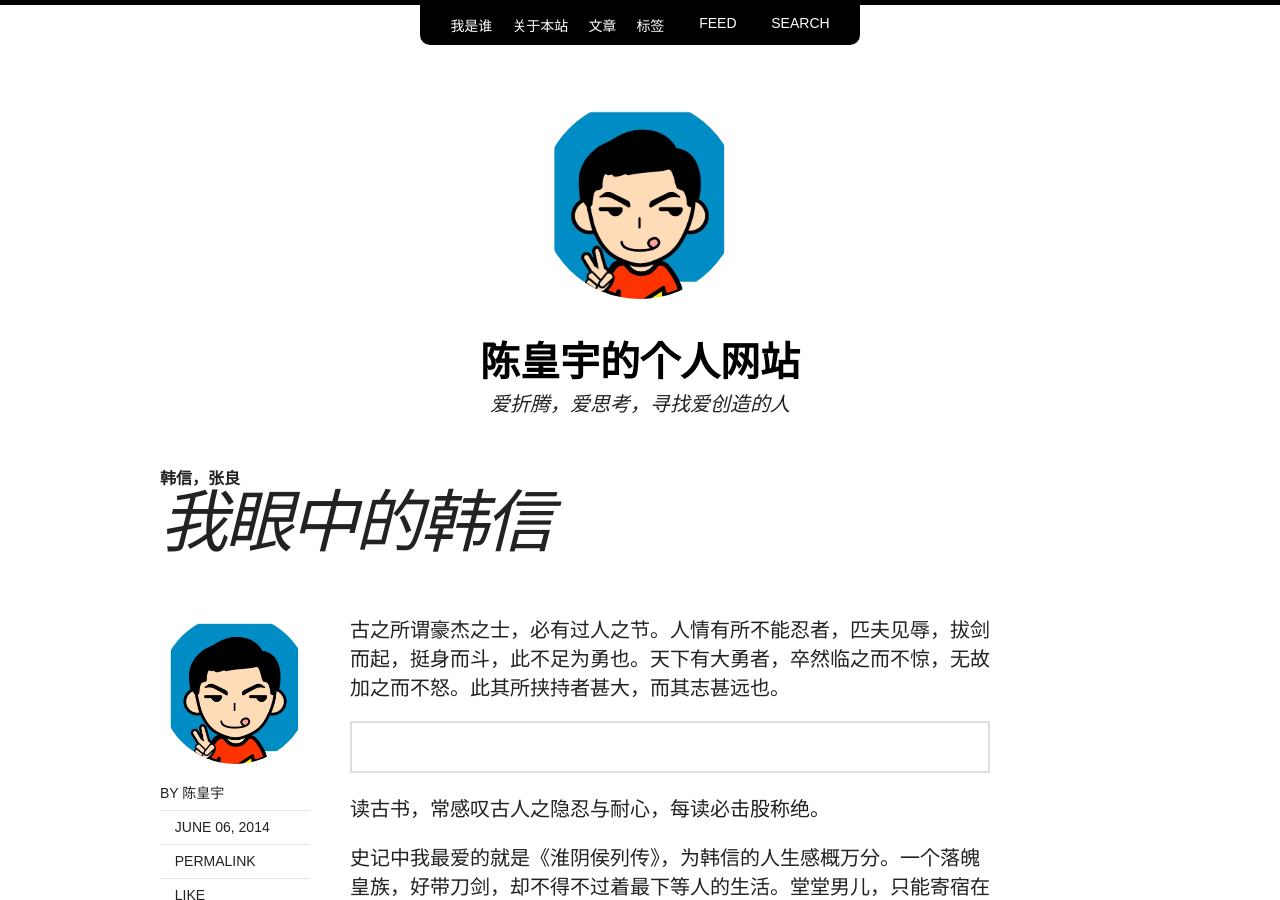
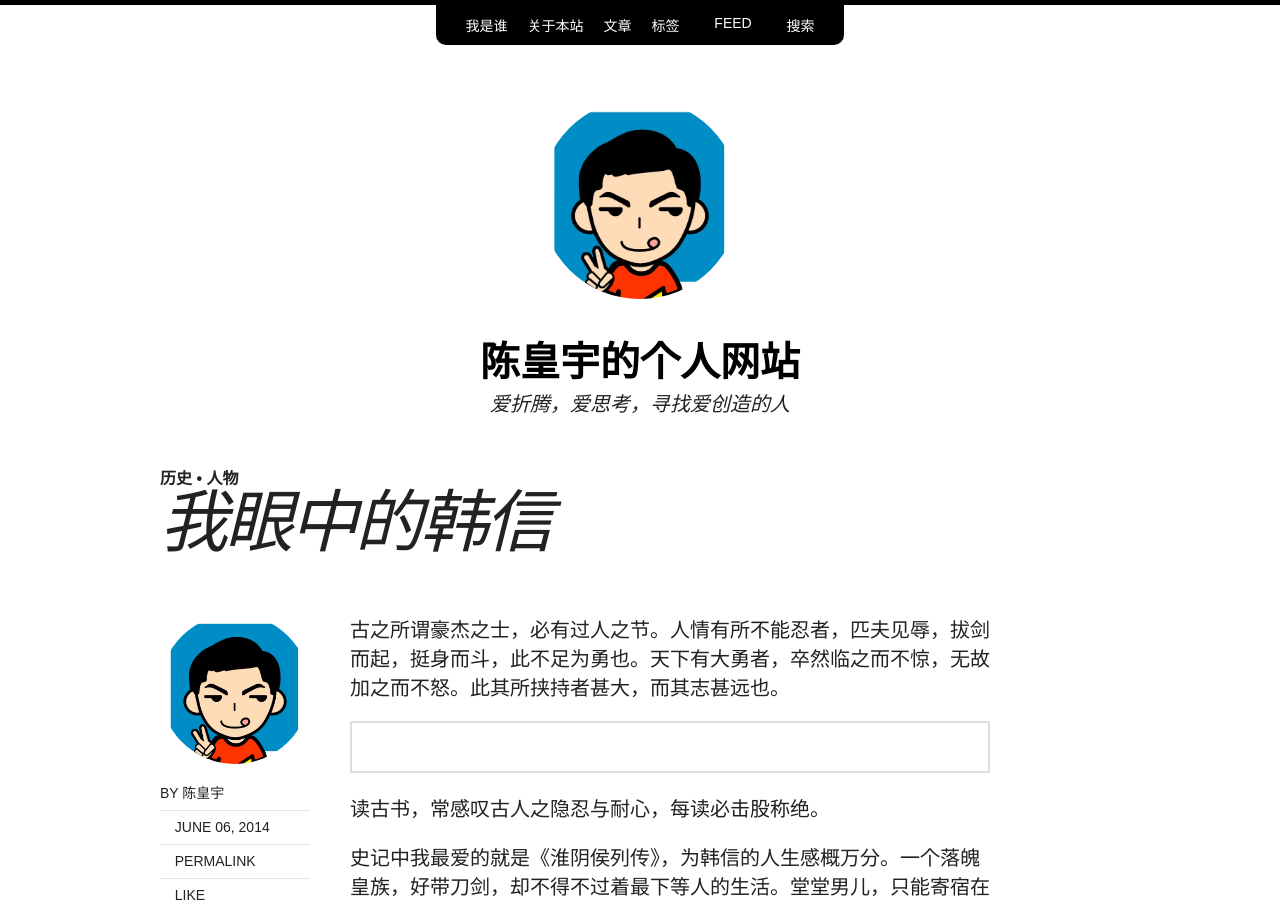
Before and after one commit to Renco/Renco.github.io, a Jekyll site: the page built from _posts/2014-06-06-韩信.md, in a window 1280 px wide and 900 px high. Built offline with Jekyll 4.4.1, drawn with Linux system fonts in a browser that asks for light colours; nearby versions of some CDN libraries; comment, search, counter and statistics services are not loaded.

Commit message:
random changes

```diff
--- a/_includes/navigation.html
+++ b/_includes/navigation.html
@@ -11,7 +11,7 @@
 			</li>
 	        {% endfor %}
 	        <li><a href="{{ site.url }}/feed.xml" title="Atom/RSS feed"><i class="icon-rss"></i> Feed</a></li>
-	        {% if site.search %}<li class="dosearch"><i class="icon-search"></i> Search</li>{% endif %}
+	        {% if site.search %}<li class="dosearch"><i class="icon-search"></i> 搜索</li>{% endif %}
 	    </ul>
 	</nav>
 </div><!-- /.navigation-wrapper -->
--- a/_posts/2014-06-06-韩信.md
+++ b/_posts/2014-06-06-韩信.md
@@ -3,7 +3,7 @@ layout: post
 title: 我眼中的韩信
 description: 韩信受胯下之辱但终究不能忍受功成无果
 share: true
-tags: [韩信，张良]
+tags: [历史, 人物]
 ---
 
 
```
